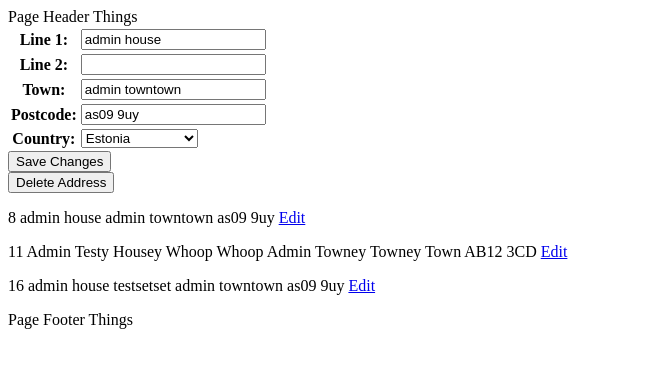
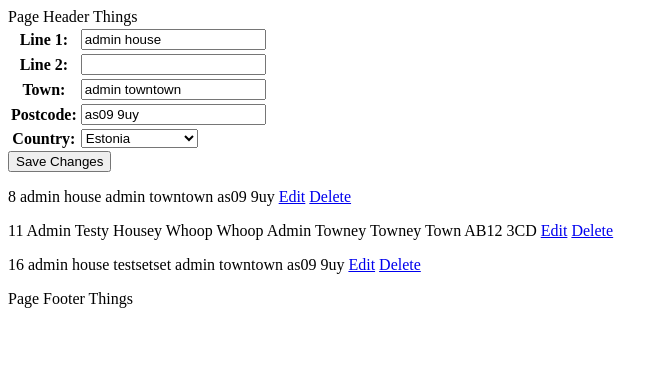
Before and after one commit to Eveliyse/project-go, a Django app: page /users/profile/edit-address/8/ in a window 1280 px wide. Shown: the top 368 px of the page, without its empty margins (0-669 px from the left). Run offline with Django 3.2, Linux system fonts and the light colour scheme; a user stored in the database is signed in; data comes from the database, SQL or seed files in the repository; both versions use the stored data as it was after the commit; parts of the project's set-up code (start-up, migrations or seed data) failed here and were passed over; some libraries are stand-ins or nearby versions.

Commit message:
users can now delete addresses

```diff
--- a/project_go/users/models.py
+++ b/project_go/users/models.py
@@ -11,7 +11,7 @@ class Gender(models.Model):
 class Member(models.Model):
     user = models.OneToOneField(User)
     dob = models.DateField('Date of Birth')
-    gender = models.ForeignKey(Gender, blank = True, null = True)
+    gender = models.ForeignKey(Gender, blank = True)
 
     def __str__(self):
         return self.user.username
@@ -25,7 +25,7 @@ class Country(models.Model):
 class Address(models.Model):
     resident = models.ForeignKey(User)
     line_1 = models.CharField(max_length=50)
-    line_2 = models.CharField(max_length=50, blank = True, null = True)
+    line_2 = models.CharField(max_length=50, blank = True)
     town = models.CharField(max_length=50)
     postcode = models.CharField(max_length=10,
                                 validators=[ RegexValidator(
@@ -35,7 +35,7 @@ class Address(models.Model):
                                     ),
                                 ])
     country = models.ForeignKey(Country)
-    active = models.NullBooleanField(blank = True, null = True)
+    active = models.BooleanField(blank = True)
 
     def __str__(self):
         return self.line_1 + ", " + self.line_2 + ", " + self.town + ", " + self.postcode
--- a/project_go/users/templates/users/edit-address.html
+++ b/project_go/users/templates/users/edit-address.html
@@ -15,15 +15,7 @@
         <input type="hidden" name="next" value="{{ next }}" />
     </form>
 
-    {% if user_address %}
-<form method="post" action="{% url 'users:deleteaddress' user_address.id %}">
-                {% csrf_token %}
-        <input type="submit" value="Delete Address" />
-        <input type="hidden" name="next" value="{{ next }}" />
-    </form>
-    {% endif %}
-
-             {% for address in user_addresses %}
+    {% for address in user_addresses %}
     <p>
         {{ address.id }}
         {{ address.line_1 }}
@@ -31,7 +23,7 @@
         {{ address.town }}
         {{ address.postcode }}
 
-      <a class="edit" href="{% url 'users:editaddress' address.id %}">Edit</a>    </p>
+      <a class="edit" href="{% url 'users:editaddress' address.id %}">Edit</a> <a href="{% url 'users:deleteaddress' address.id %}">Delete</a>    </p>
     {% endfor %}
 
 
--- a/project_go/users/templates/users/profile.html
+++ b/project_go/users/templates/users/profile.html
@@ -42,7 +42,7 @@
         {{ address.town }}
         {{ address.postcode }}
 
-      <a class="edit" href="{% url 'users:editaddress' address.id %}">Edit</a>    </p>
+      <a class="edit" href="{% url 'users:editaddress' address.id %}">Edit</a>    <a href="{% url 'users:deleteaddress' address.id %}">Delete</a></p>
     {% endfor %}
     </div>
 
--- a/project_go/users/views.py
+++ b/project_go/users/views.py
@@ -15,9 +15,9 @@ def index(request):
 
 def profile(request, user_id=None):
     """ If the user is viewing own profile then let them edit things
-        Otherwise, show basic details of user
+        Otherwise, show basic details of 'other' user
     """
-    #if available use a supplied id or current user's id.
+    #if available, use a supplied id or current user's id.
     #Otherwise redirect user to register page
     if user_id:
         u_id = int(user_id)
@@ -31,10 +31,12 @@ def profile(request, user_id=None):
     member = get_object_or_404(Member, user = user)
 
     #if POST then process forms, else create a new user_edit_form
+    #TODO check if password fields actually have a value
     if request.method == "POST":
         user_edit_form = UserEditForm(data=request.POST, instance = user, prefix="user")
         password_edit_form = SetPasswordForm(data=request.POST, user = user, prefix="password", initial={})
         member_edit_form = MemberDetailsForm(data=request.POST, instance = member, prefix="member")
+
         if user_edit_form.is_valid():
             user_edit_form.save()
         if password_edit_form.has_changed():
@@ -42,16 +44,9 @@ def profile(request, user_id=None):
                 password_edit_form.save()
         if member_edit_form.is_valid():
             member_edit_form.save()
-            a = get_list_or_404(Address, resident = request.user, active = True)
-        return render_to_response('users/profile.html', {
-            'form': user_edit_form,
-            'form2': password_edit_form,
-            'form3': member_edit_form,
-            'user_addresses' : a,
-            'userobj' : user
-            }, context_instance=RequestContext(request))
-    else:
-        user_edit_form = UserEditForm(instance = user, prefix="user")
+
+    #create form for display
+    user_edit_form = UserEditForm(instance = user, prefix="user")
 
     #if user is viewing own profile then create forms for editing details and fetch data to display.
     #else the user is viewing not own profile so just process the 1 form
@@ -122,8 +117,8 @@ def deleteaddress(request, address_id=None):
     if address_id:
         address = get_object_or_404(Address, id = address_id, active = True)
 
-        if request.method == "POST":
-            if address.resident == request.user:
+        #if request.method == "POST":
+        if address.resident == request.user:
                 address.active = False
                 address.save()
     return redirect(reverse('users:userprofile'))
```
Also changed, not shown: project_go/db.sqlite3, project_go/projects/migrations/0013_auto_20150818_0847.py (added), project_go/users/migrations/0012_auto_20150818_0847.py (added), 4 other files.
